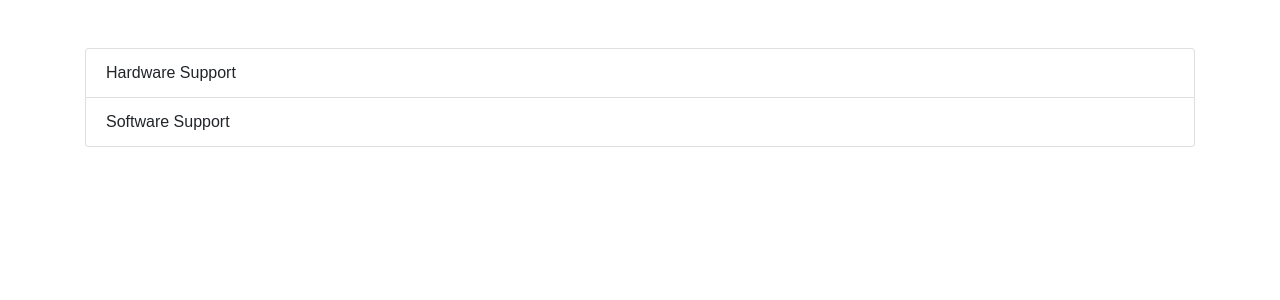
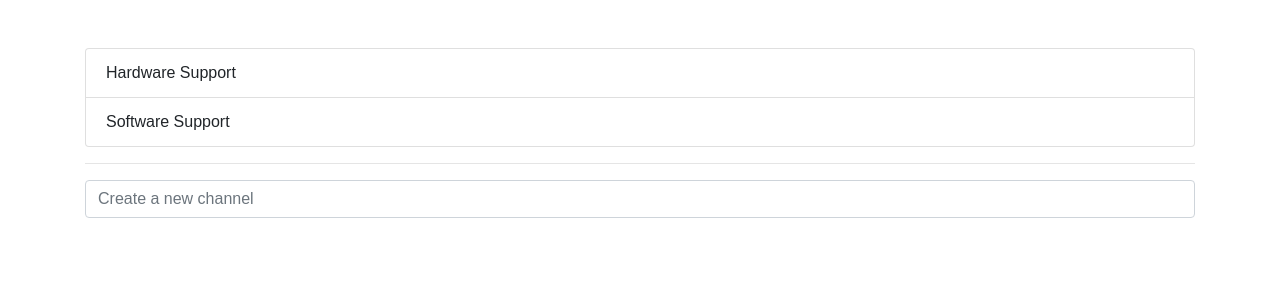
Before and after one commit to AmruthPillai/Reactive-IRC, a React (Create React App) app: page / in a window 1280 px wide. Shown: the top 300 px of the page. Built offline with nearby package versions, Linux system fonts and the light colour scheme.

Commit message:
states and handlers

```diff
--- a/src/App.js
+++ b/src/App.js
@@ -1,5 +1,6 @@
 import React, { Component } from 'react';
 import ChannelList from './ChannelList';
+import ChannelForm from './ChannelForm';
 
 let channels = [
   { name: 'Hardware Support' },
@@ -10,7 +11,9 @@ class App extends Component {
   render() {
     return (
       <div className="container mt-5">
-        <ChannelList channels={ channels } />
+        <ChannelList channels={channels} />
+        <hr className="my-3"/>
+        <ChannelForm />
       </div>
     );
   }
--- /dev/null
+++ b/src/ChannelForm.js
@@ -0,0 +1,38 @@
+import React, { Component } from 'react';
+
+class ChannelForm extends Component {
+    onChange(e) {
+      this.setState({
+        channelName: e.target.value
+      })
+    }
+
+    onSubmit(e) {
+      // let {channelName} = this.state; // Same Functionality
+      let channelName = this.state.channelName;
+
+      this.setState({
+        channelName: ''
+      })
+
+      e.preventDefault();
+    }
+
+    constructor(props) {
+      super(props);
+
+      this.state = {
+        channelName: ''
+      };
+    }
+
+    render() {
+      return (
+        <form onSubmit={this.onSubmit.bind(this)}>
+          <input className="form-control" type="text" placeholder="Create a new channel" onChange={this.onChange.bind(this)} value={this.state.channelName} />
+        </form>
+      );
+    }
+  }
+
+export default ChannelForm;
--- a/src/ChannelList.js
+++ b/src/ChannelList.js
@@ -7,8 +7,8 @@ class Channel extends Component {
 
   render() {
     return (
-      <li className="list-group-item" onClick={ this.handleClick.bind(this) }>
-        { this.props.name }
+      <li className="list-group-item" onClick={this.handleClick.bind(this)}>
+        {this.props.name}
       </li>
     );
   }
@@ -20,7 +20,7 @@ class ChannelList extends Component {
       <ul className="list-group">
         { this.props.channels.map((channel, key) => {
           return(
-            <Channel key={ key } name={ channel.name } />
+            <Channel key={key} name={channel.name} />
           )
         }) }
       </ul>
```
